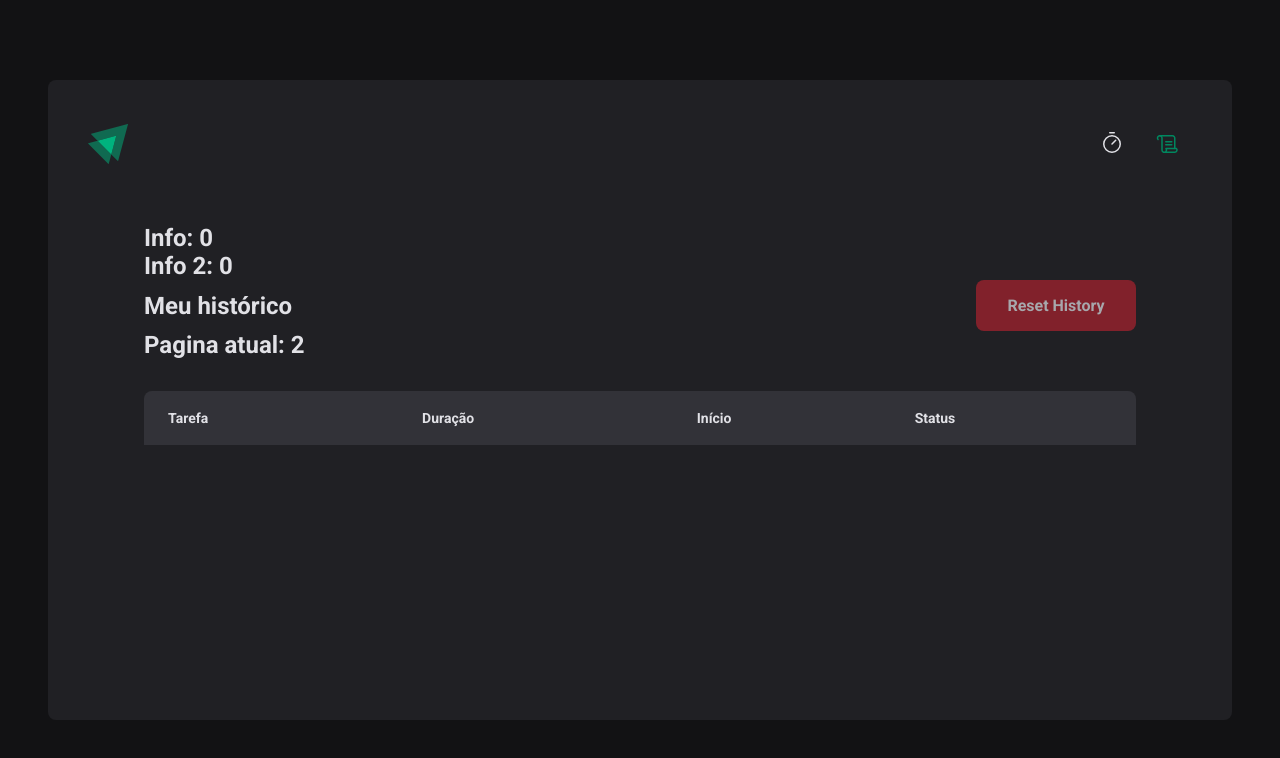
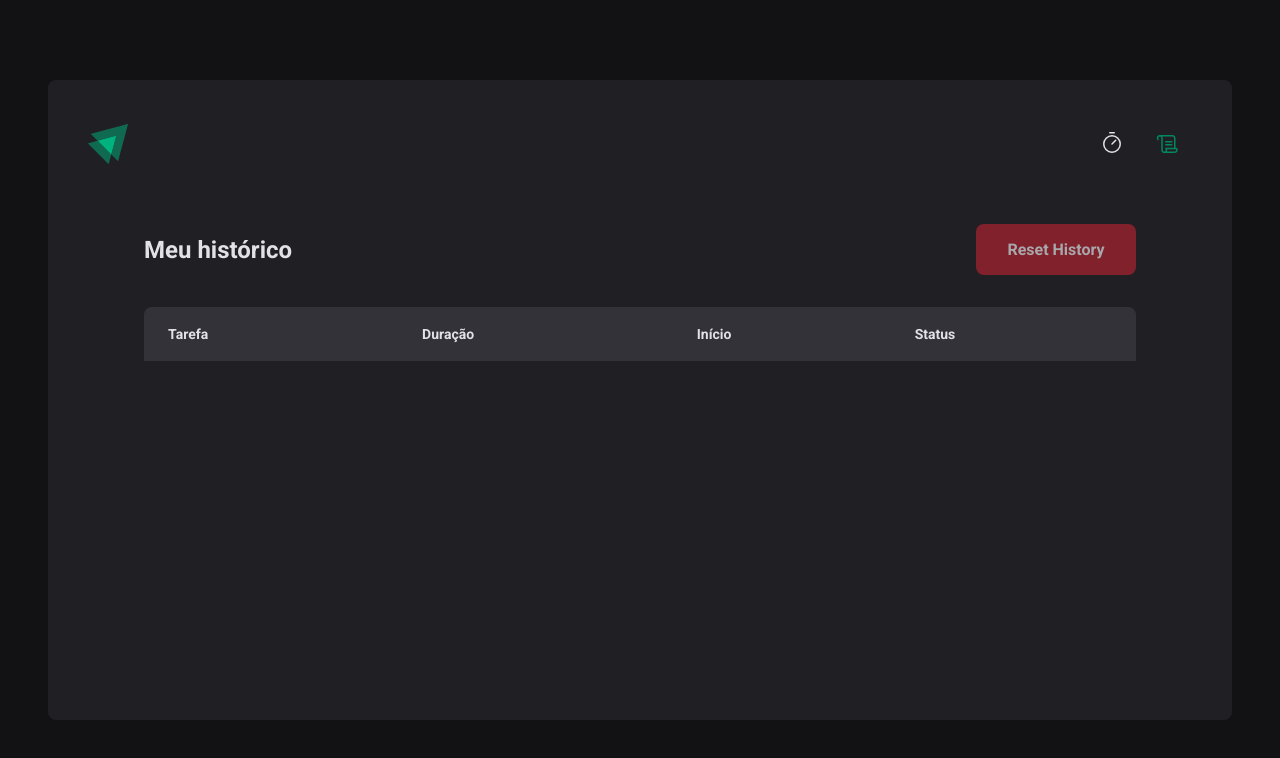
Before and after one commit to Sanarielsen/Ignite-Timer, a React (Vite) app: page /history in a window 1280 px wide. Shown: the top 758 px of the page. Built offline with nearby package versions, Linux system fonts and the light colour scheme.

Commit message:
feature: Verify if we need a scrollbar to show cycles

```diff
--- a/src/pages/History/components/HistoryData.tsx
+++ b/src/pages/History/components/HistoryData.tsx
@@ -2,10 +2,10 @@ import { formatDistanceToNow } from "date-fns"
 import { Cycle } from "../../../reducers/cycles/reducer"
 import { ptBR } from "date-fns/locale"
 import { Status } from "../styles"
+import { MutableRefObject, RefObject, useRef } from "react";
 
 interface HistoryDataProps {
-
-  cycle: Cycle
+  cycle: Cycle;
 }
 
 export function HistoryData( { cycle }: HistoryDataProps ) {
--- a/src/pages/History/index.tsx
+++ b/src/pages/History/index.tsx
@@ -1,4 +1,4 @@
-import { useContext, useEffect, useRef, useState } from "react";
+import { createRef, useContext, useEffect, useRef, useState } from "react";
 
 import { CyclesContext } from "../../contexts/CyclesContext";
 import {
@@ -26,9 +26,15 @@ const headerHistoryList = [
 export function History() {
   const { cycles, deleteListOfCycles } = useContext(CyclesContext)
   const ref = useRef<HTMLButtonElement>(null);
+  const refCycle = useRef([createRef()])
   const refObserver = useRef<HTMLDivElement>(null);
+  const refPanel = useRef<HTMLDivElement>(null);
+  const refTable = useRef<HTMLTableElement>(null);
 
   let elementsPerLoad = 10;
+
+  const [tableHeight, setTableHeight] = useState<number | undefined>(0);
+  const [panelHeight, setPanelHeight] = useState<number | undefined>(0);
 
   const [scrollInfinite, setScrollInfinite] = useState(true);
   const [quantCyclesLoaded, setQuantCyclesLoaded] = useState(elementsPerLoad);
@@ -43,6 +49,20 @@ export function History() {
     setOpenModalConfirm(false)
     deleteListOfCycles()
   }
+
+  useEffect( () => {
+
+    setTableHeight(refTable.current?.offsetHeight)
+    setPanelHeight(refPanel.current?.offsetHeight)
+
+    console.log("Ativa a table: ", tableHeight)
+    console.log("Ativa a panel: ", panelHeight)
+
+    if ( (tableHeight && panelHeight) && tableHeight > panelHeight ) {
+
+      console.log("Ativa a barra")
+    }
+  },[])
 
   useEffect(() => {
     const intersection = new IntersectionObserver((entries) => {
@@ -68,8 +88,6 @@ export function History() {
   return (
 
     <HistoryContainer>
-      <h1>Info: {cyclesLoaded.length} </h1>
-      <h1>Info 2: {cycles.length} </h1>
       <HistoryContainerHeader>
         <HistoryTitleHeader> Meu histórico </HistoryTitleHeader>
         <ModalStructure open={openModalConfirm} handleOpenChange={setOpenModalConfirm} ref={ref}>
@@ -89,9 +107,8 @@ export function History() {
         </ModalStructure>
       </HistoryContainerHeader>
 
-      <h1> Pagina atual: {currentPage} </h1>
-      <HistoryList>
-        <HistoryTable>
+      <HistoryList ref={refPanel}>
+        <HistoryTable ref={refTable}>
           <thead>
             <tr>
               {headerHistoryList.map((option) => {
@@ -102,7 +119,7 @@ export function History() {
             </tr>
           </thead>
           <HistoryTableBody>
-            {cyclesLoaded.map((cycle) => {
+            {cyclesLoaded.map((cycle, i) => {
               return (
                 <HistoryData key={cycle.id} cycle={cycle} />
               )
--- a/src/pages/History/styles.ts
+++ b/src/pages/History/styles.ts
@@ -71,24 +71,20 @@ export const HistoryList = styled.div`
     overflow-y: scroll;
     scroll-behavior: smooth;
 
-    /* width */
     ::-webkit-scrollbar {
-    width: 10px;
+        width: 10px;
     }
 
-    /* Track */
     ::-webkit-scrollbar-track {
-    background: #f1f1f1;
+        background: ${(props) => props.theme['gray-900']};
     }
 
-    /* Handle */
     ::-webkit-scrollbar-thumb {
-    background: #888;
+        background: ${(props) => props.theme['zinc-400']};
     }
 
-    /* Handle on hover */
     ::-webkit-scrollbar-thumb:hover {
-    background: #555;
+        background: ${(props) => props.theme['zinc-200']};
     }
 
     table {
```
